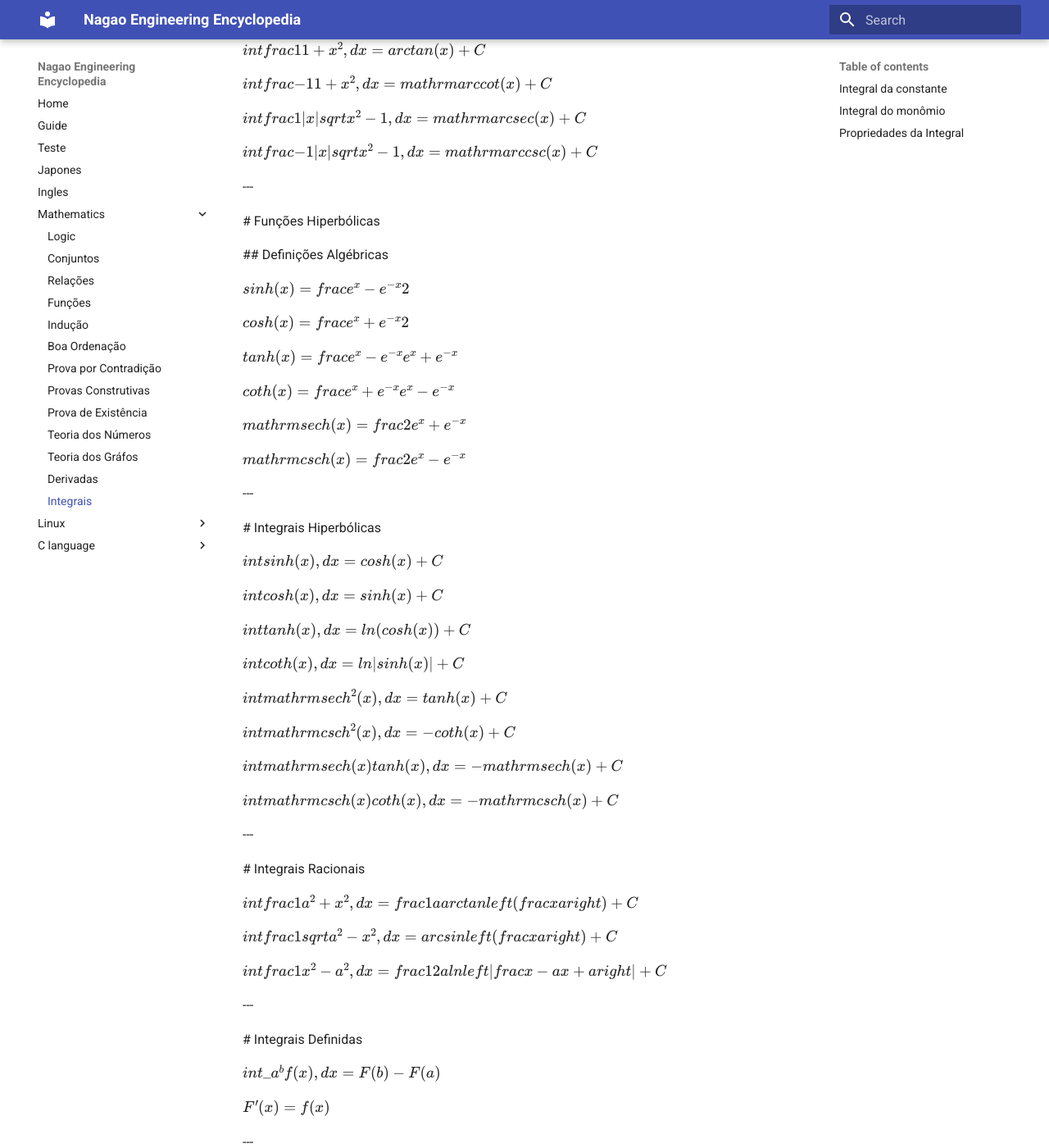
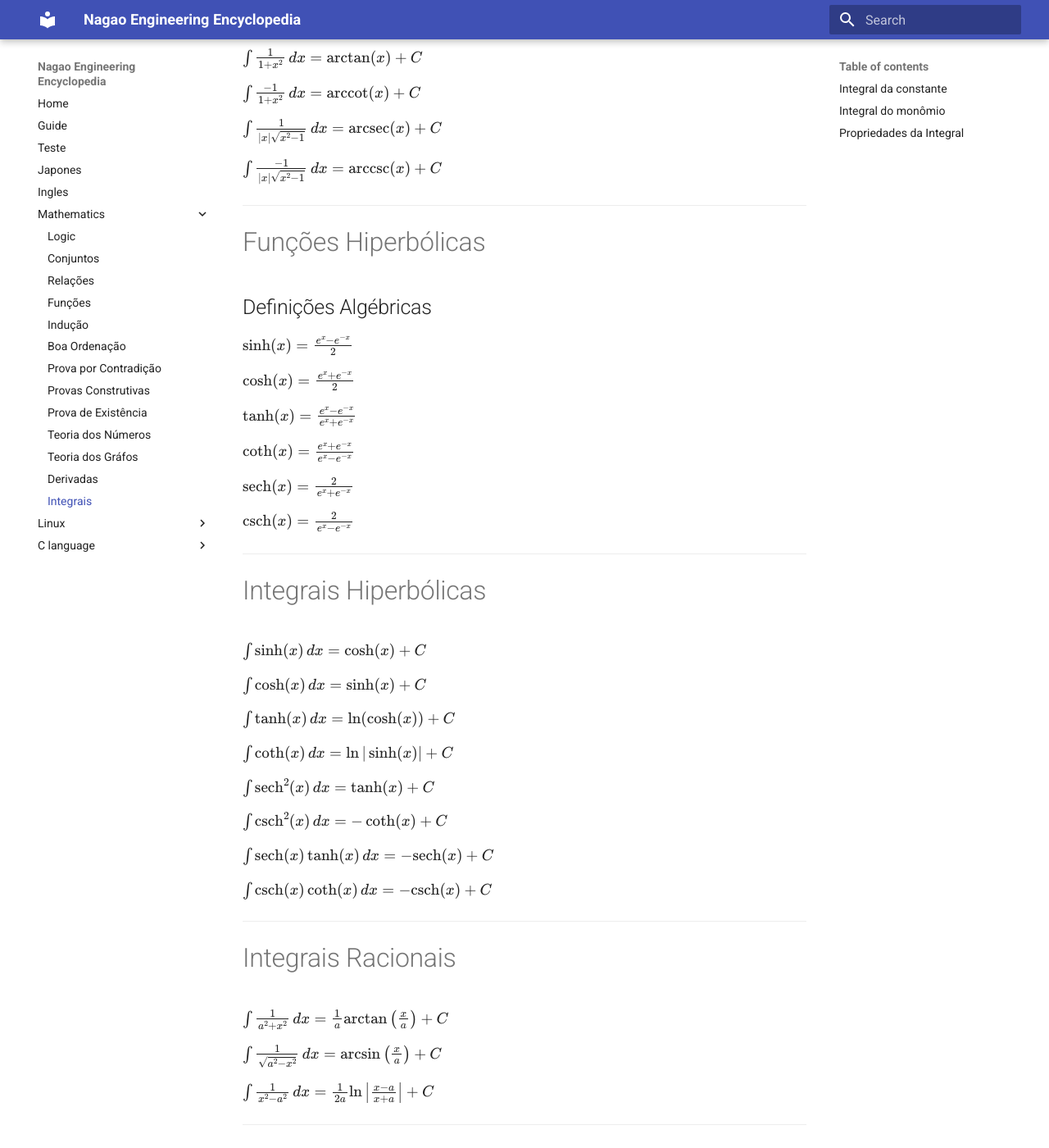
Before and after one commit to NagaoVictor/nagao-engineering, an MkDocs documentation site: the page built from docs/mathematics/integrais.md, in a window 1280 px wide and 1400 px high, scrolled down 2351 px. Shown: the whole window at 82% size. Built offline with MkDocs 1.6.1 and Material for MkDocs 9.7.7, drawn with Linux system fonts in a browser that asks for light colours; some of the changed text lies outside the part shown.

Commit message:
Update integrais.md

```diff
--- a/docs/mathematics/integrais.md
+++ b/docs/mathematics/integrais.md
@@ -176,135 +176,135 @@
 
 
 
-$\\int\\frac{1}{\\sqrt{1-x^2}}\\,dx=\\arcsin(x)+C$
+$\int\frac{1}{\sqrt{1-x^2}}\,dx=\arcsin(x)+C$
 
 
 
-$\\int\\frac{-1}{\\sqrt{1-x^2}}\\,dx=\\arccos(x)+C$
+$\int\frac{-1}{\sqrt{1-x^2}}\,dx=\arccos(x)+C$
 
 
 
-$\\int\\frac{1}{1+x^2}\\,dx=\\arctan(x)+C$
+$\int\frac{1}{1+x^2}\,dx=\arctan(x)+C$
 
 
 
-$\\int\\frac{-1}{1+x^2}\\,dx=\\mathrm{arccot}(x)+C$
+$\int\frac{-1}{1+x^2}\,dx=\mathrm{arccot}(x)+C$
 
 
 
-$\\int\\frac{1}{|x|\\sqrt{x^2-1}}\\,dx=\\mathrm{arcsec}(x)+C$
+$\int\frac{1}{|x|\sqrt{x^2-1}}\,dx=\mathrm{arcsec}(x)+C$
 
 
 
-$\\int\\frac{-1}{|x|\\sqrt{x^2-1}}\\,dx=\\mathrm{arccsc}(x)+C$
+$\int\frac{-1}{|x|\sqrt{x^2-1}}\,dx=\mathrm{arccsc}(x)+C$
 
 
 
-\---
+---
 
 
 
-\# Funções Hiperbólicas
+# Funções Hiperbólicas
 
 
 
-\## Definições Algébricas
+## Definições Algébricas
 
 
 
-$\\sinh(x)=\\frac{e^x-e^{-x}}{2}$
+$\sinh(x)=\frac{e^x-e^{-x}}{2}$
 
 
 
-$\\cosh(x)=\\frac{e^x+e^{-x}}{2}$
+$\cosh(x)=\frac{e^x+e^{-x}}{2}$
 
 
 
-$\\tanh(x)=\\frac{e^x-e^{-x}}{e^x+e^{-x}}$
+$\tanh(x)=\frac{e^x-e^{-x}}{e^x+e^{-x}}$
 
 
 
-$\\coth(x)=\\frac{e^x+e^{-x}}{e^x-e^{-x}}$
+$\coth(x)=\frac{e^x+e^{-x}}{e^x-e^{-x}}$
 
 
 
-$\\mathrm{sech}(x)=\\frac{2}{e^x+e^{-x}}$
+$\mathrm{sech}(x)=\frac{2}{e^x+e^{-x}}$
 
 
 
-$\\mathrm{csch}(x)=\\frac{2}{e^x-e^{-x}}$
+$\mathrm{csch}(x)=\frac{2}{e^x-e^{-x}}$
 
 
 
-\---
+---
 
 
 
-\# Integrais Hiperbólicas
+# Integrais Hiperbólicas
 
 
 
-$\\int\\sinh(x)\\,dx=\\cosh(x)+C$
+$\int\sinh(x)\,dx=\cosh(x)+C$
 
 
 
-$\\int\\cosh(x)\\,dx=\\sinh(x)+C$
+$\int\cosh(x)\,dx=\sinh(x)+C$
 
 
 
-$\\int\\tanh(x)\\,dx=\\ln(\\cosh(x))+C$
+$\int\tanh(x)\,dx=\ln(\cosh(x))+C$
 
 
 
-$\\int\\coth(x)\\,dx=\\ln|\\sinh(x)|+C$
+$\int\coth(x)\,dx=\ln|\sinh(x)|+C$
 
 
 
-$\\int\\mathrm{sech}^2(x)\\,dx=\\tanh(x)+C$
+$\int\mathrm{sech}^2(x)\,dx=\tanh(x)+C$
 
 
 
-$\\int\\mathrm{csch}^2(x)\\,dx=-\\coth(x)+C$
+$\int\mathrm{csch}^2(x)\,dx=-\coth(x)+C$
 
 
 
-$\\int\\mathrm{sech}(x)\\tanh(x)\\,dx=-\\mathrm{sech}(x)+C$
+$\int\mathrm{sech}(x)\tanh(x)\,dx=-\mathrm{sech}(x)+C$
 
 
 
-$\\int\\mathrm{csch}(x)\\coth(x)\\,dx=-\\mathrm{csch}(x)+C$
+$\int\mathrm{csch}(x)\coth(x)\,dx=-\mathrm{csch}(x)+C$
 
 
 
-\---
+---
 
 
 
-\# Integrais Racionais
+# Integrais Racionais
 
 
 
-$\\int\\frac{1}{a^2+x^2}\\,dx=\\frac{1}{a}\\arctan\\left(\\frac{x}{a}\\right)+C$
+$\int\frac{1}{a^2+x^2}\,dx=\frac{1}{a}\arctan\left(\frac{x}{a}\right)+C$
 
 
 
-$\\int\\frac{1}{\\sqrt{a^2-x^2}}\\,dx=\\arcsin\\left(\\frac{x}{a}\\right)+C$
+$\int\frac{1}{\sqrt{a^2-x^2}}\,dx=\arcsin\left(\frac{x}{a}\right)+C$
 
 
 
-$\\int\\frac{1}{x^2-a^2}\\,dx=\\frac{1}{2a}\\ln\\left|\\frac{x-a}{x+a}\\right|+C$
+$\int\frac{1}{x^2-a^2}\,dx=\frac{1}{2a}\ln\left|\frac{x-a}{x+a}\right|+C$
 
 
 
-\---
+---
 
 
 
-\# Integrais Definidas
+# Integrais Definidas
 
 
 
-$\\int\_a^b f(x)\\,dx=F(b)-F(a)$
+$\int\_a^b f(x)\,dx=F(b)-F(a)$
 
 
 
@@ -312,28 +312,28 @@
 
 
 
-\---
+---
 
 
 
-\# Teorema Fundamental do Cálculo
+# Teorema Fundamental do Cálculo
 
 
 
-$\\frac{d}{dx}\\left(\\int\_a^x f(t)\\,dt\\right)=f(x)$
+$\frac{d}{dx}\left(\int\_a^x f(t)\,dt\right)=f(x)$
 
 
 
-\---
+---
 
 
 
-\# Integrais Impróprias
+# Integrais Impróprias
 
 
 
-$\\int\_a^{\\infty}f(x)\\,dx=\\lim\_{b\\to\\infty}\\int\_a^b f(x)\\,dx$
+$\int\_a^{\infty}f(x)\,dx=\lim\_{b\to\infty}\int\_a^b f(x)\,dx$
 
 
 
-$\\int\_{-\\infty}^{\\infty}f(x)\\,dx=\\lim\_{a\\to-\\infty}\\int\_a^0f(x)\\,dx+\\lim\_{b\\to\\infty}\\int\_0^bf(x)\\,dx$
+$\int\_{-\infty}^{\infty}f(x)\,dx=\lim\_{a\to-\infty}\int\_a^0f(x)\,dx+\lim\_{b\to\infty}\int\_0^bf(x)\,dx$
```
